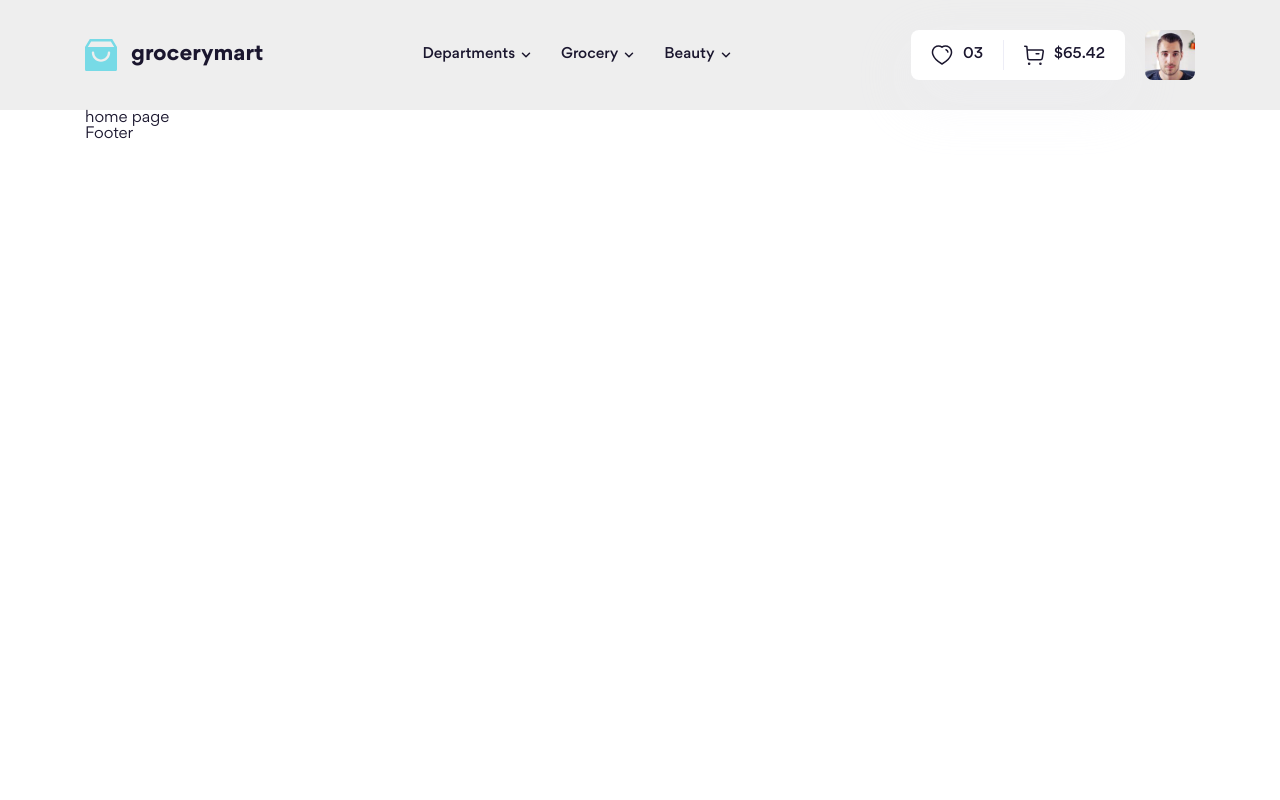
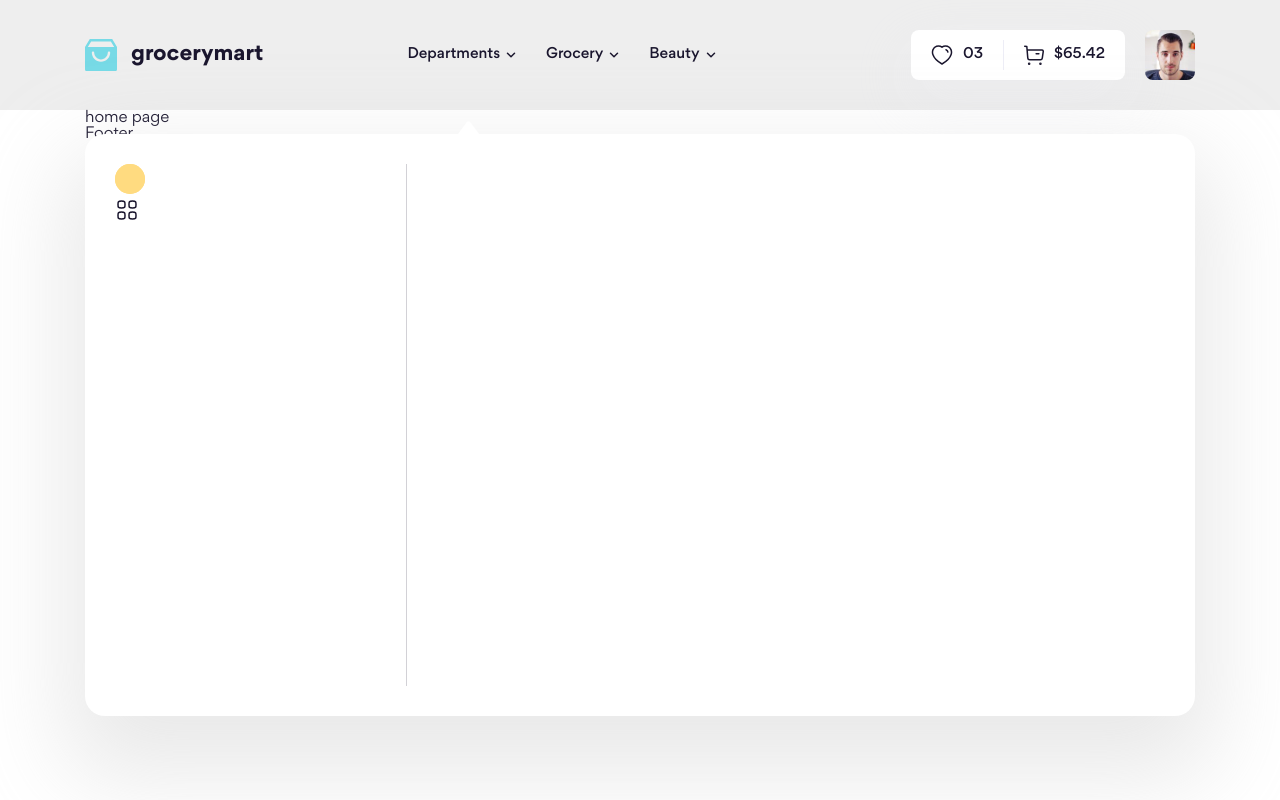
Before and after one commit to trigecko168/f8-project-08, a website: page index.html in a window 1280 px wide. Drawn offline with Linux system fonts and the light colour scheme.

Commit message:
Initial commit

```diff
--- a/scss/Components/_dropdown.scss
+++ b/scss/Components/_dropdown.scss
@@ -1,12 +1,15 @@
 .dropdown {
   position: absolute;
   left: 0;
+
+  width: min(1240px, 100%);
   padding-top: 54px;
-  display: none;
+  //   display: none;
 
   &__inner {
     position: relative;
 
+    height: min(582px, 100vh - 158px);
     padding: 30px;
 
     border-radius: 20px;
@@ -19,6 +22,36 @@
       top: -13px;
       left: var(--arrow-left-pos);
       translate: -50%;
+      filter: var(--dropdown-arrow-color);
     }
   }
 }
+
+.top-menu {
+  height: 100%;
+
+  &__main {
+    width: 292px;
+    height: 100%;
+    border-right: 1px solid var(--top-menu-border-color);
+  }
+}
+
+.menu-column {
+  &__icon {
+    width: 36px;
+    height: 36px;
+  }
+
+  &__icon-1 {
+    width: 30px;
+    height: 30px;
+    object-fit: cover;
+  }
+
+  &__icon-2 {
+    width: 24px;
+    height: 24px;
+    object-fit: cover;
+  }
+}
--- a/scss/layout/_header.scss
+++ b/scss/layout/_header.scss
@@ -55,6 +55,14 @@
   }
 
   &__item {
+    &:first-child a {
+      padding-left: 0;
+    }
+
+    &:last-child a {
+      padding-right: 0;
+    }
+
     &:hover .dropdown {
       display: block;
     }
--- a/scss/theme/_dark.scss
+++ b/scss/theme/_dark.scss
@@ -7,4 +7,11 @@ html.dark {
   --top-act-group-bg: #292e39;
   --top-act-group-shadow: rgba(0, 0, 0, 0.2);
   --top-act-group-separate: #ededf6;
+
+  // Dropdown
+  --dropdown-bg-color: #2f3441;
+  --dropdown-shadow-color: rgba(23, 28, 40, 0.4);
+  --dropdown-arrow-color: brightness(0) saturate(100%) invert(17%) sepia(25%)
+    saturate(480%) hue-rotate(186deg) brightness(98%) contrast(91%);
+  --top-menu-border-color: #171c28;
 }
--- a/scss/theme/_light.scss
+++ b/scss/theme/_light.scss
@@ -11,4 +11,5 @@ html {
   // Dropdown
   --dropdown-bg-color: #fff;
   --dropdown-shadow-color: rgba(200, 200, 200, 0.4);
+  --top-menu-border-color: #d2d1d6;
 }
--- a/template/header.html
+++ b/template/header.html
@@ -29,10 +29,26 @@
           </a>
           <div class="dropdown">
             <div class="dropdown__inner">
-              Lorem ipsum dolor sit amet consectetur, adipisicing elit. Repellat
-              praesentium cum maiores assumenda neque corporis voluptates
-              expedita debitis mollitia harum distinctio esse suscipit minima
-              quis, error, incidunt explicabo ipsum sed.
+              <div class="top-menu">
+                <div class="top-menu__main">
+                  <!-- menu column -->
+                  <div class="menu-column">
+                    <div class="menu-column__icon">
+                      <img
+                        src="../asset/img/category/cate-1.1.svg"
+                        alt=""
+                        class="menu-column__icon-1"
+                      />
+                      <img
+                        src="../asset/img/category/cate-1.2.svg"
+                        alt=""
+                        class="menu-column__icon-2"
+                      />
+                    </div>
+                    <div class="menu-column__content"></div>
+                  </div>
+                </div>
+              </div>
             </div>
           </div>
         </li>
@@ -45,14 +61,6 @@
               class="icon navbar__arrow"
             />
           </a>
-          <div class="dropdown">
-            <div class="dropdown__inner">
-              Lorem ipsum dolor sit amet consectetur, adipisicing elit. Repellat
-              praesentium cum maiores assumenda neque corporis voluptates
-              expedita debitis mollitia harum distinctio esse suscipit minima
-              quis, error, incidunt explicabo ipsum sed.
-            </div>
-          </div>
         </li>
         <li class="navbar__item">
           <a href="" class="navbar__link">
@@ -63,14 +71,6 @@
               class="icon navbar__arrow"
             />
           </a>
-          <div class="dropdown">
-            <div class="dropdown__inner">
-              Lorem ipsum dolor sit amet consectetur, adipisicing elit. Repellat
-              praesentium cum maiores assumenda neque corporis voluptates
-              expedita debitis mollitia harum distinctio esse suscipit minima
-              quis, error, incidunt explicabo ipsum sed.
-            </div>
-          </div>
         </li>
       </ul>
     </nav>
```
Also changed, not shown: asset/css/main.css, asset/img/category/cate-1.1.svg (added), asset/img/category/cate-1.2.svg (added), 1 other file.
